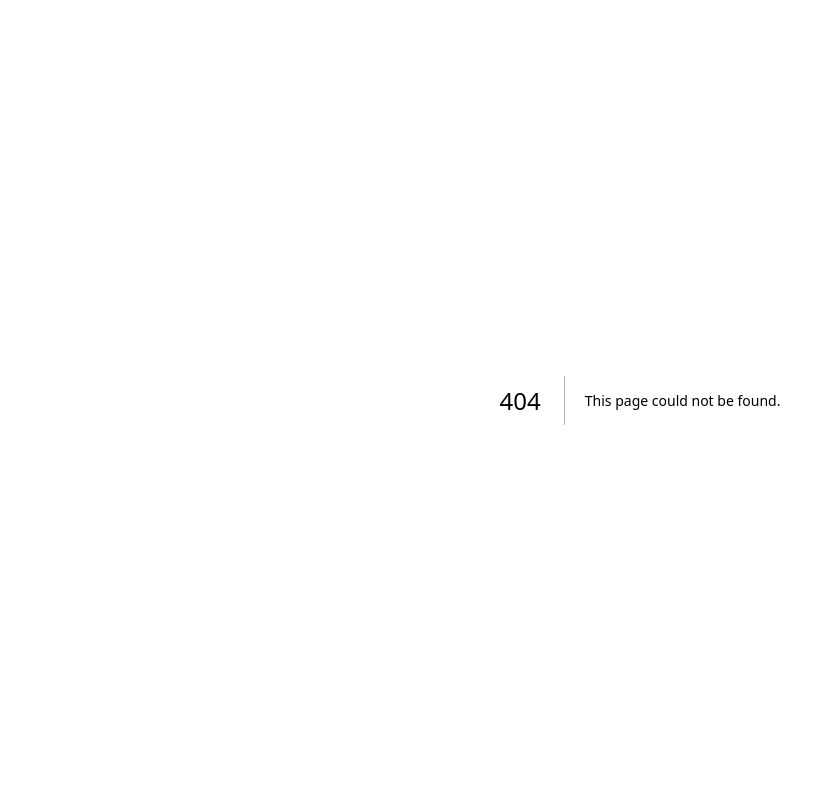
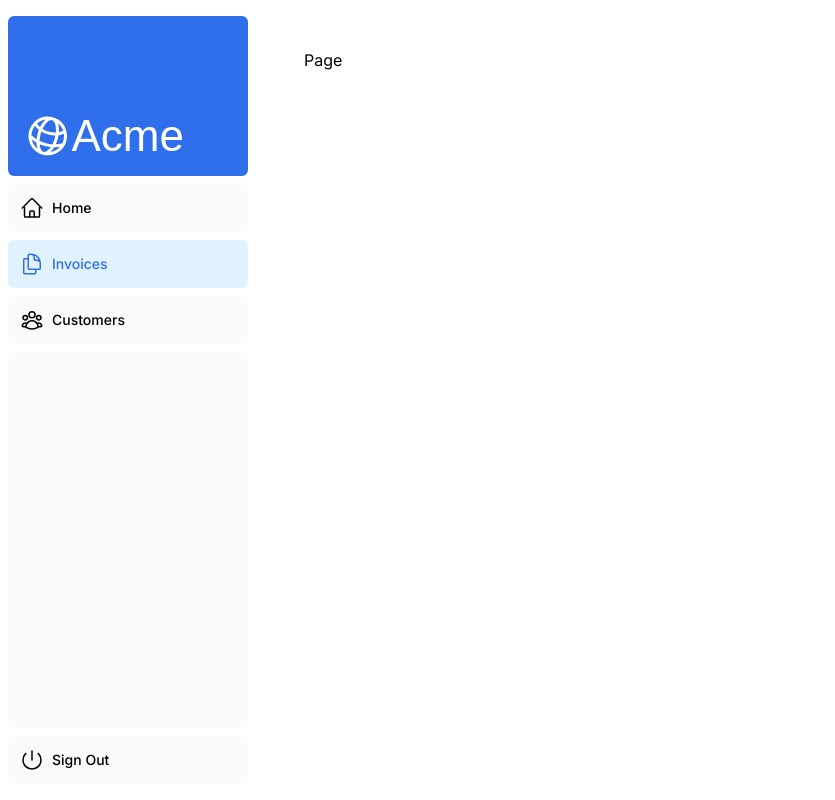
Before and after one commit to dLuxKid/acme-dashboard, a Next.js app: page /dashboard/invoices in a window 1280 px wide. Before the commit this address had no page. Shown: the whole page, without its empty margins (0-835 px from the left). Built offline with nearby package versions, Linux system fonts and the light colour scheme; a web font is replaced by a local one.

Commit message:
dashboard done

```diff
--- /dev/null
+++ b/app/dashboard/customers/page.tsx
@@ -0,0 +1,5 @@
+export default function Page() {
+    return (
+        <div>Page</div>
+    )
+}
--- /dev/null
+++ b/app/dashboard/invoices/page.tsx
@@ -0,0 +1,5 @@
+export default function Page() {
+    return (
+        <div>Page</div>
+    )
+}
--- /dev/null
+++ b/app/dashboard/layout.tsx
@@ -0,0 +1,12 @@
+import SideNav from '@/app/ui/dashboard/sidenav';
+
+export default function Layout({ children }: { children: React.ReactNode }) {
+    return (
+        <div className="flex h-screen flex-col md:flex-row md:overflow-hidden">
+            <div className="w-full flex-none md:w-64">
+                <SideNav />
+            </div>
+            <div className="flex-grow p-6 md:overflow-y-auto md:p-12">{children}</div>
+        </div>
+    );
+}
--- /dev/null
+++ b/app/dashboard/page.tsx
@@ -0,0 +1,5 @@
+export default function Page() {
+    return (
+        <div>Page</div>
+    )
+}
--- a/app/page.tsx
+++ b/app/page.tsx
@@ -36,6 +36,13 @@
             className="hidden md:block"
             alt="Screenshots of the dashboard project showing desktop version"
           />
+          <Image
+            src="/hero-mobile.png"
+            width={560}
+            height={620}
+            className="block md:hidden"
+            alt="Screenshot of the dashboard project showing mobile version"
+          />
         </div>
       </div>
     </main>
--- a/app/ui/dashboard/nav-links.tsx
+++ b/app/ui/dashboard/nav-links.tsx
@@ -1,11 +1,16 @@
+'use client'
+
 import {
   UserGroupIcon,
   HomeIcon,
   DocumentDuplicateIcon,
 } from '@heroicons/react/24/outline';
+import clsx from 'clsx';
+import Link from 'next/link';
+import { usePathname } from 'next/navigation';
 
-// Map of links to display in the side navigation.
-// Depending on the size of the application, this would be stored in a database.
+
+
 const links = [
   { name: 'Home', href: '/dashboard', icon: HomeIcon },
   {
@@ -17,19 +22,22 @@
 ];
 
 export default function NavLinks() {
+  const pathname = usePathname()
   return (
     <>
       {links.map((link) => {
         const LinkIcon = link.icon;
         return (
-          <a
+          <Link
             key={link.name}
             href={link.href}
-            className="flex h-[48px] grow items-center justify-center gap-2 rounded-md bg-gray-50 p-3 text-sm font-medium hover:bg-sky-100 hover:text-blue-600 md:flex-none md:justify-start md:p-2 md:px-3"
+            className={clsx("flex h-[48px] grow items-center justify-center gap-2 rounded-md bg-gray-50 p-3 text-sm font-medium hover:bg-sky-100 hover:text-blue-600 md:flex-none md:justify-start md:p-2 md:px-3", {
+              'bg-sky-100 text-blue-600': pathname === link.href
+            })}
           >
             <LinkIcon className="w-6" />
             <p className="hidden md:block">{link.name}</p>
-          </a>
+          </Link>
         );
       })}
     </>
```
